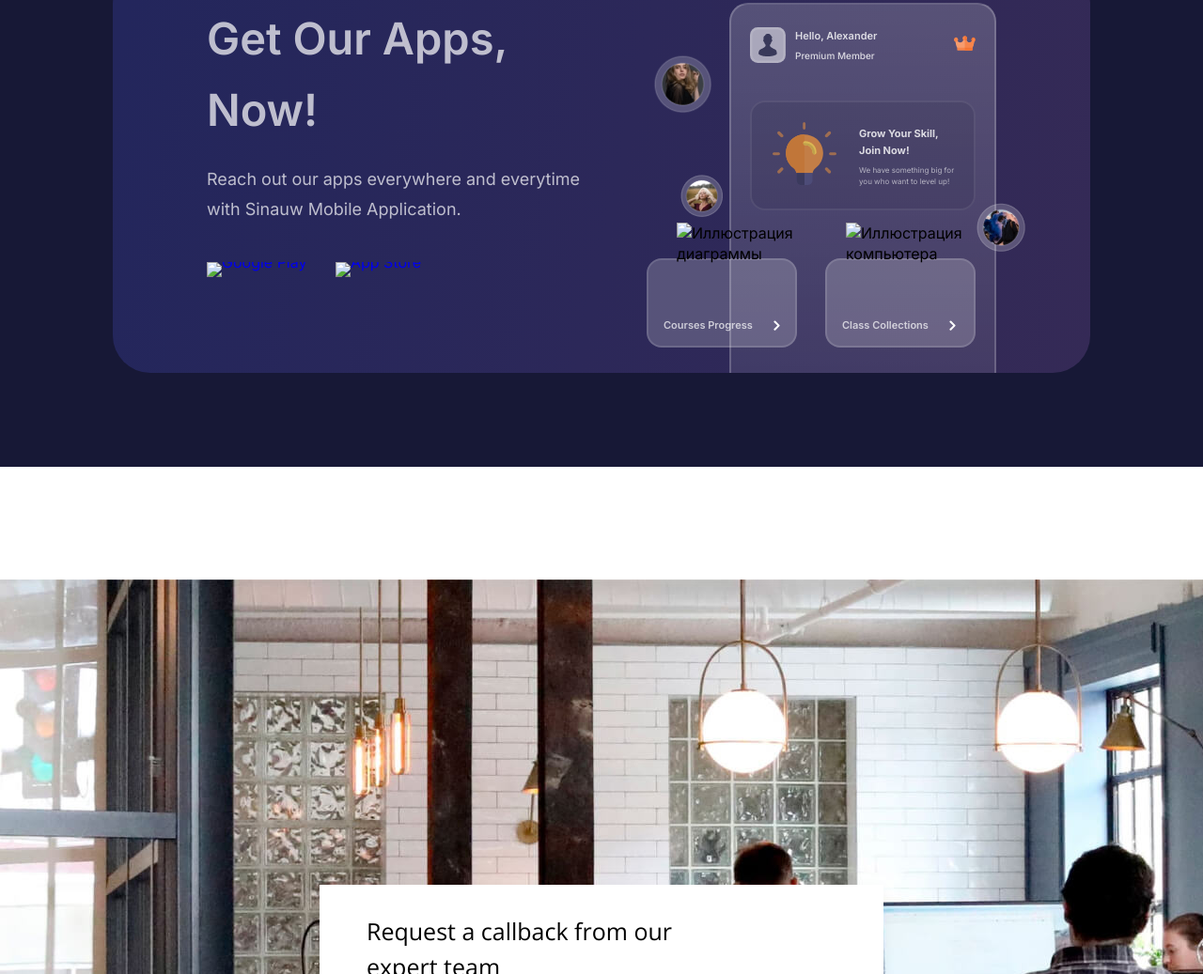
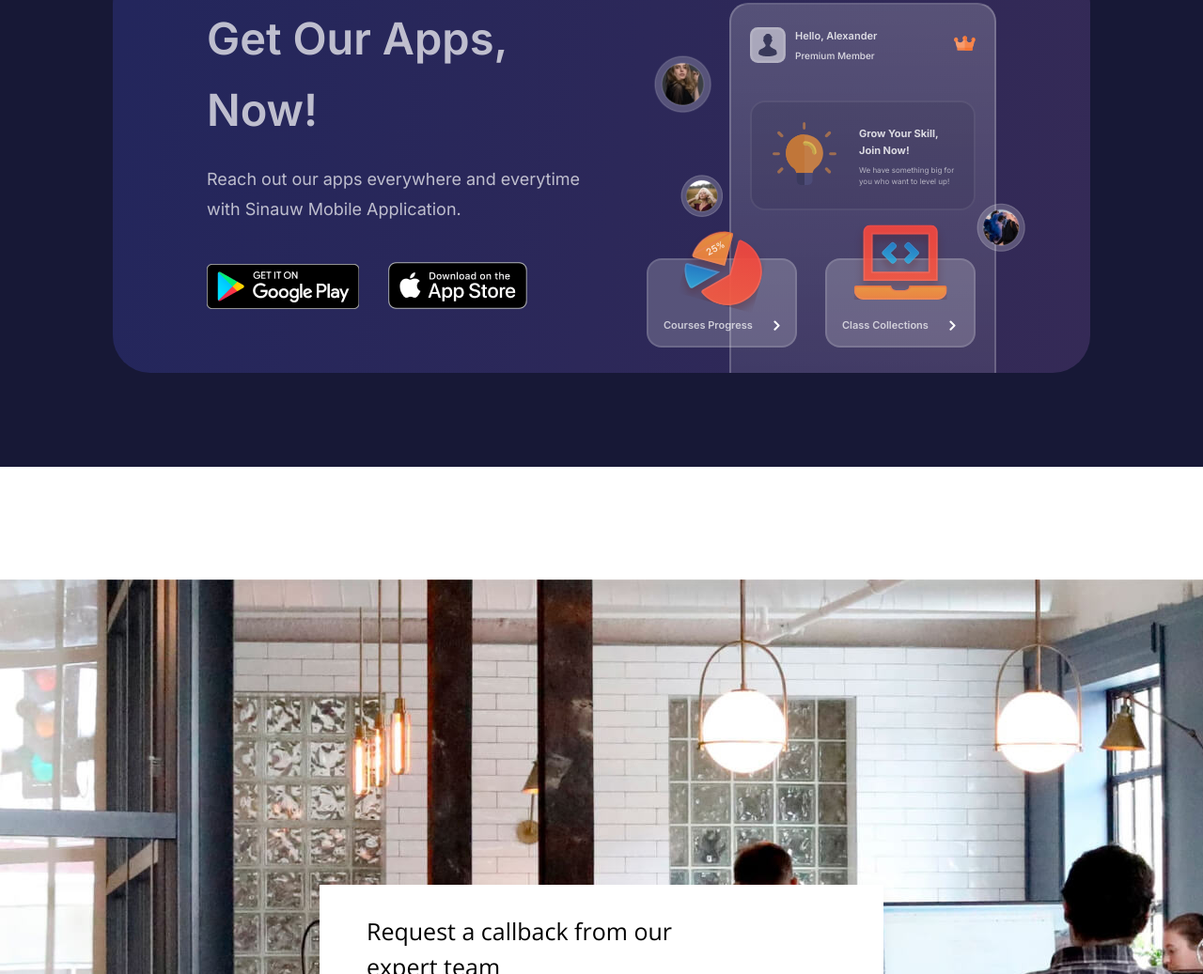
Before and after one commit to dmytrolazoriv/test-task-for-aweb-systems, a plain HTML site: page index.html in a window 1280 px wide. Shown: the part 2454-3491 px from the top of the page at 94% size. Drawn offline with nearby package versions, Linux system fonts and the light colour scheme; the site is published under a folder, as on GitHub Pages, so addresses that start at the root find nothing.

Commit message:
Fixed image urls

```diff
--- a/index.html
+++ b/index.html
@@ -164,10 +164,10 @@
                             </div> <!-- app-box-left-part-desc -->
                             <div class="app-box-left-part-images">
                                 <a class="app-box-left-part-link" href="#">
-                                    <img class="app-box-left-part-img" src="/images/google-play.png" alt="Google Play">
+                                    <img class="app-box-left-part-img" src="images/google-play.png" alt="Google Play">
                                 </a>
                                 <a class="app-box-left-part-link" href="#">
-                                    <img class="app-box-left-part-img" src="/images/app-store.png" alt="App Store">
+                                    <img class="app-box-left-part-img" src="images/app-store.png" alt="App Store">
                                 </a>
                             </div> <!-- app-box-left-part-images -->
                         </div> <!-- app-box-left-part -->
@@ -240,7 +240,7 @@
                                     <div class="app-box-right-part-illust-card-bot-part">
                                         <div class="app-box-right-part-illust-card-bot-part-case-l">
                                             <div class="app-box-right-part-illust-card-bot-part-case-l-illust">
-                                                <img src="/images/diagram.svg" alt="Иллюстрация диаграммы">
+                                                <img src="images/diagram.svg" alt="Иллюстрация диаграммы">
                                             </div> <!-- app-box-right-part-illust-card-bot-part-case-l-illust -->
                                             <div class="app-box-right-part-illust-card-bot-part-case-l-tx">
                                                 <p class="app-box-right-part-illust-card-bot-part-case-l-tx-mf">Courses Progress</p>
@@ -251,7 +251,7 @@
                                         </div> <!-- app-box-right-part-illust-card-bot-part-case-l -->
                                         <div class="app-box-right-part-illust-card-bot-part-case-r">
                                             <div class="app-box-right-part-illust-card-bot-part-case-r-illust">
-                                                <img src="/images/computer.svg" alt="Иллюстрация компьютера">
+                                                <img src="images/computer.svg" alt="Иллюстрация компьютера">
                                             </div> <!-- app-box-right-part-illust-card-bot-part-case-r-illust -->
                                             <div class="app-box-right-part-illust-card-bot-part-case-r-tx">
                                                 <p class="app-box-right-part-illust-card-bot-part-case-r-tx-mf">Class Collections</p>
```
